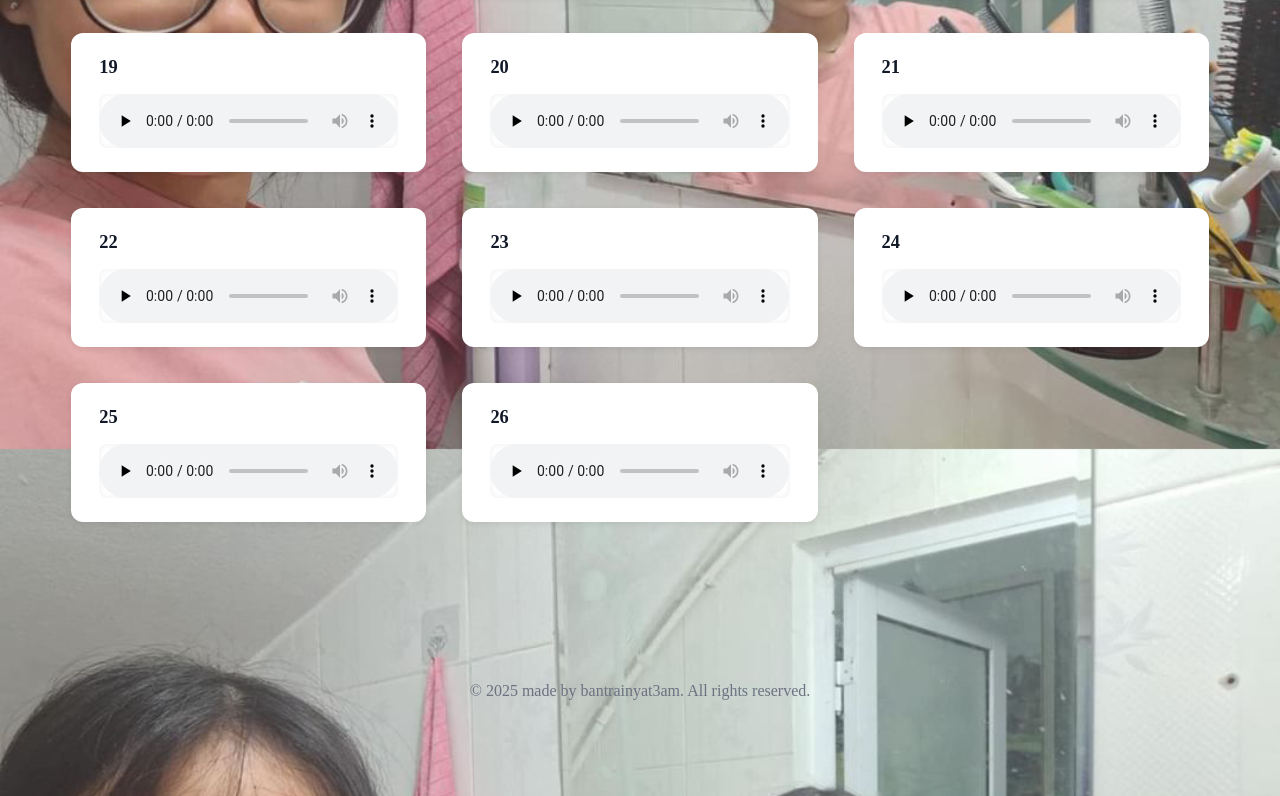
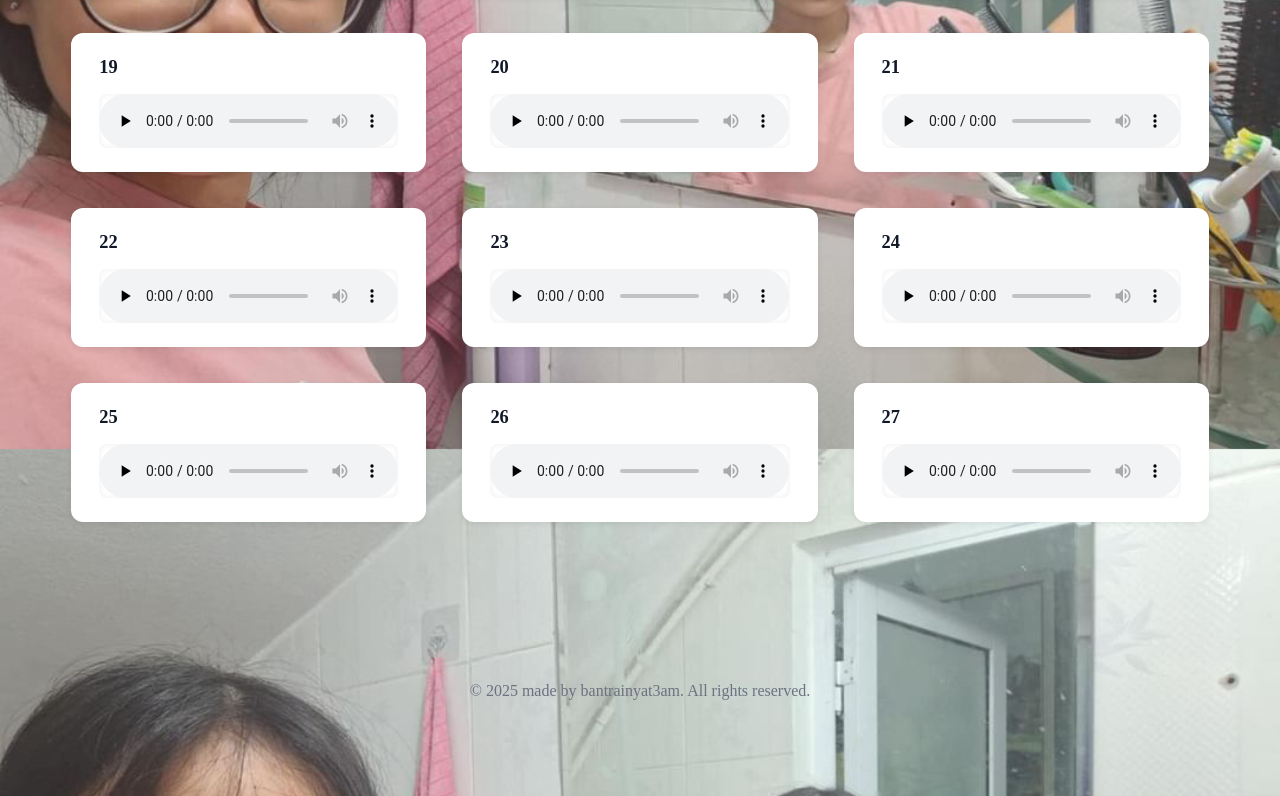
Before and after one commit to oldbutgoldTRUMIT/jenny, a plain HTML site: page index.html in a window 1280 px wide. Shown: the part 1471-2267 px from the top of the page. Drawn offline with Linux system fonts and the light colour scheme.

Commit message:
Update index.html

```diff
--- a/index.html
+++ b/index.html
@@ -425,6 +425,14 @@ body::before {
         </audio>
       </article>
 
+<article class="audio-card" tabindex="0">
+        <h2 class="audio-title">27</h2>
+        <audio controls preload="none" aria-label="Play 27">
+          <source src="27.mp3" type="audio/mpeg" />
+          Your browser does not support the audio element.
+        </audio>
+      </article>
+
   </section>
 
     <section id="contact" style="text-align: center; color: #6b7280; margin-top: 6rem;">
```
